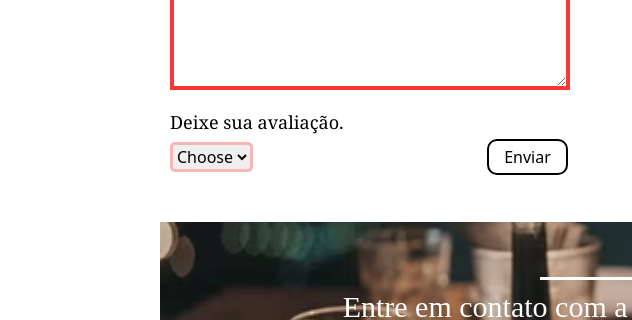
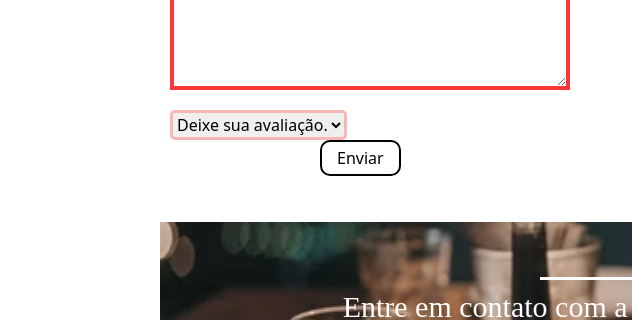
Before and after one commit to CamilaBraga13/ProjetoFInalTraineebyron2022, a website: page src/contato.html in a window 1280 px wide. Shown: the part 416-736 px from the top of the page, 0-632 px from the left. Drawn offline with Linux system fonts and the light colour scheme.

Commit message:
alteracoes botao form

```diff
--- a/css/contato.css
+++ b/css/contato.css
@@ -74,7 +74,7 @@
   background: none;
   border-radius: 10px;
   border: 2px solid #000000 ;
-  margin-left: 230px;
+  margin-left: 150px;
 }
 
 .form-contato select {
--- a/src/contato.html
+++ b/src/contato.html
@@ -51,9 +51,9 @@
           Deixe sua mensagem:
           <textarea name="message" required></textarea>
         </label>
-        <label for="avaliacao">Deixe sua avaliação.</label>
+        <!-- <label for="avaliacao">Deixe sua avaliação.</label> -->
         <select name="avaliacao" id="avaliacao">
-          <option value="" selected="" disabled="">Choose</option>
+          <option value="" selected="" disabled="">Deixe sua avaliação.</option>
           <option value="1">1</option>
           <option value="2">2</option>
           <option value="3">3</option>
```
